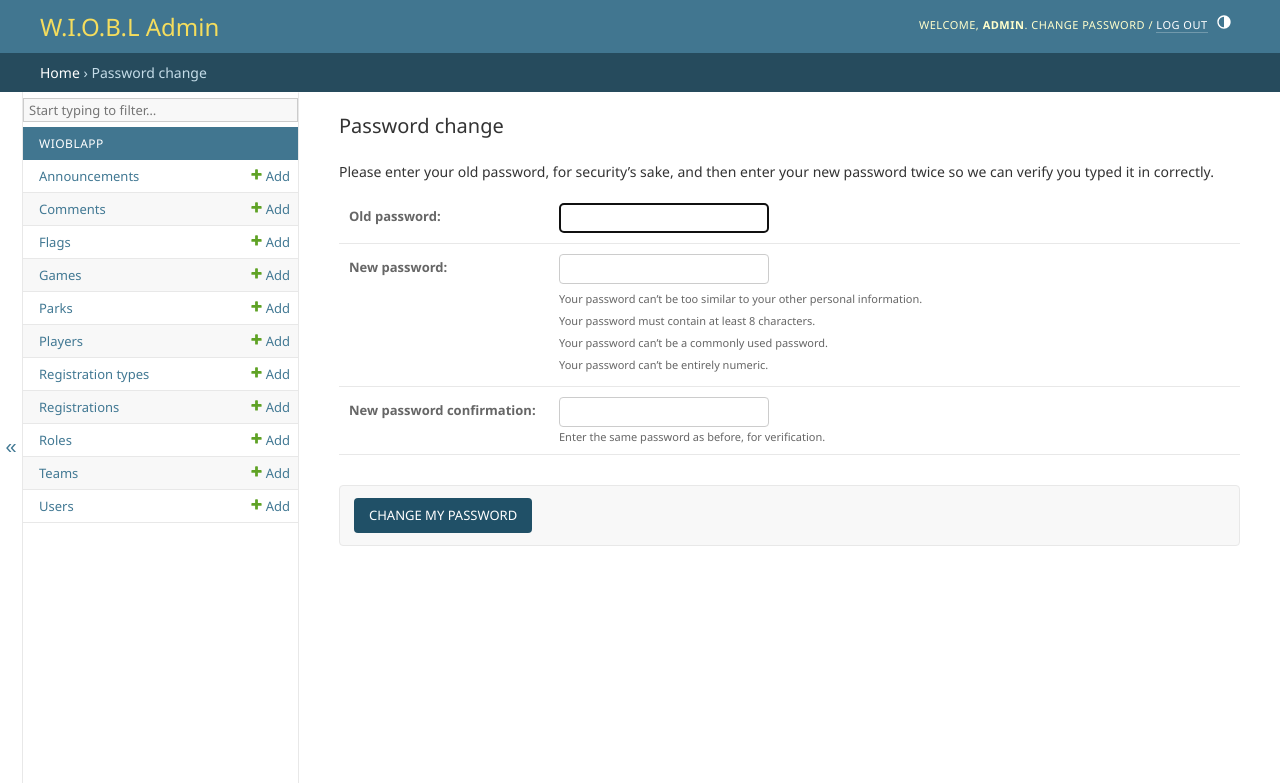
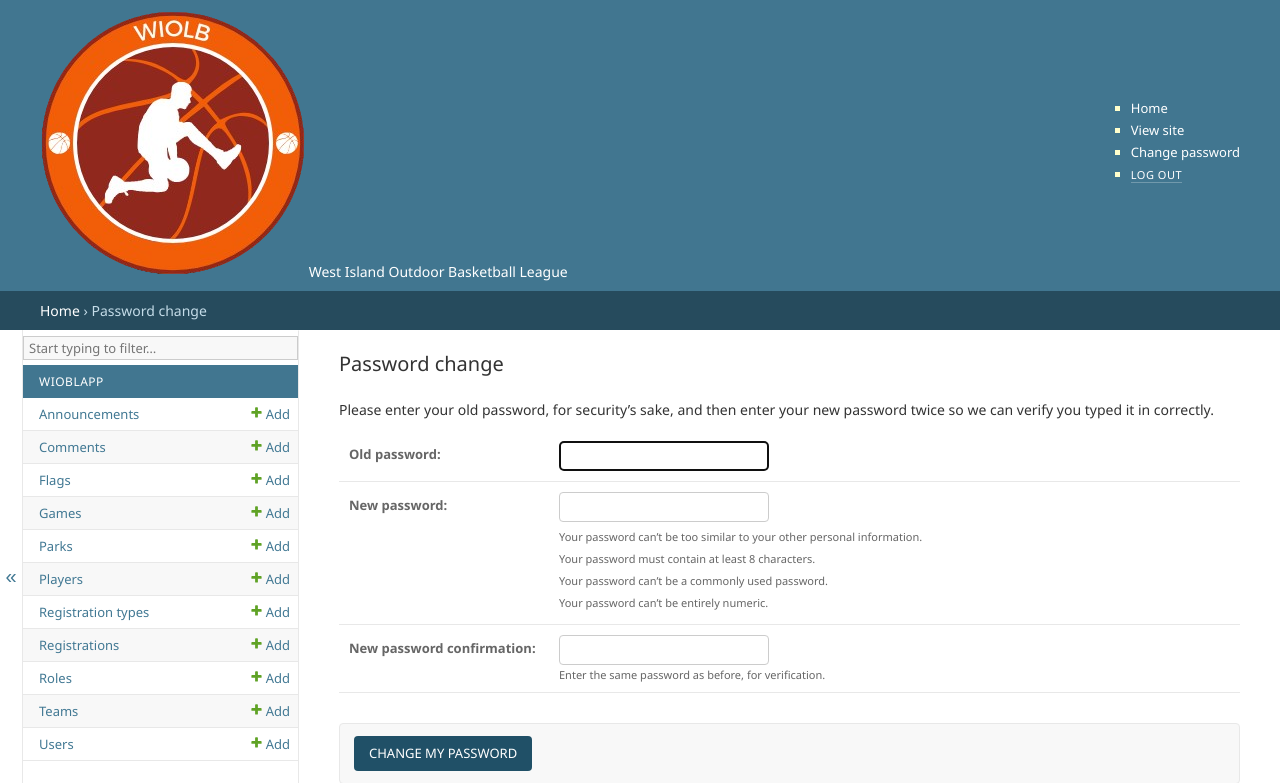
Before and after one commit to 582-41W-VA/lia-luvanier00, a Django app: a page that uses templates/admin/base.html in a window 1280 px wide. Shown: the top 783 px of the page. Run offline with Django 5.2, Linux system fonts and the light colour scheme; a user stored in the database is signed in.

Commit message:
create a nav template, start styling the nav

```diff
--- a/templates/admin/base.html
+++ b/templates/admin/base.html
@@ -21,6 +21,8 @@
     {% if LANGUAGE_BIDI %}<link rel="stylesheet" href="{% static "admin/css/responsive_rtl.css" %}">{% endif %}
 {% endblock %}
 {% block blockbots %}<meta name="robots" content="NONE,NOARCHIVE">{% endblock %}
+<link href="https://fonts.googleapis.com/css2?family=Montserrat:wght@400;600&display=swap" rel="stylesheet">
+
 </head>
 
 <body class="{% if is_popup %}popup {% endif %}{% block bodyclass %}{% endblock %}"
@@ -29,46 +31,20 @@
 <!-- Container -->
 <div id="container">
 
-    {% if not is_popup %}
-    <!-- Header -->
+  {% if not is_popup %}
     {% block header %}
       <header id="header">
         <div id="branding">
-        {% block branding %}{% endblock %}
+          <a href="{% url 'admin:index' %}" class="custom-branding">
+            <img src="{% static 'images/logo.png' %}" alt="Logo">
+            <span class="brand-name">West Island Outdoor Basketball League</span>
+          </a>
         </div>
-        {% block usertools %}
-        {% if has_permission %}
-        <div id="user-tools">
-            {% block welcome-msg %}
-                {% translate 'Welcome,' %}
-                <strong>{% firstof user.get_short_name user.get_username %}</strong>.
-            {% endblock %}
-            {% block userlinks %}
-                {% if site_url %}
-                    <a href="{{ site_url }}">{% translate 'View site' %}</a> /
-                {% endif %}
-                {% if user.is_active and user.is_staff %}
-                    {% url 'django-admindocs-docroot' as docsroot %}
-                    {% if docsroot %}
-                        <a href="{{ docsroot }}">{% translate 'Documentation' %}</a> /
-                    {% endif %}
-                {% endif %}
-                {% if user.has_usable_password %}
-                <a href="{% url 'admin:password_change' %}">{% translate 'Change password' %}</a> /
-                {% endif %}
-                <form id="logout-form" method="post" action="{% url 'admin:logout' %}">
-                    {% csrf_token %}
-                    <button type="submit">{% translate 'Log out' %}</button>
-                </form>
-                {% include "admin/color_theme_toggle.html" %}
-            {% endblock %}
-        </div>
-        {% endif %}
-        {% endblock %}
-        {% block nav-global %}{% endblock %}
+        {% include "admin/navbar.html" %}
       </header>
     {% endblock %}
-    <!-- END Header -->
+
+
     {% block nav-breadcrumbs %}
       <nav aria-label="{% translate 'Breadcrumbs' %}">
         {% block breadcrumbs %}
--- /dev/null
+++ b/templates/admin/navbar.html
@@ -0,0 +1,18 @@
+
+<!-- navbar.html -->
+<nav id="navbar" class="navbar">
+    <ul class="navbar-list">
+      <li class="navbar-item"><a href="{% url 'admin:index' %}">Home</a></li>
+
+      {% if user.is_authenticated %}
+        <li class="navbar-item"><a href="{{ site_url }}">View site</a></li>
+        <li class="navbar-item"><a href="{% url 'admin:password_change' %}">Change password</a></li>
+        <li class="navbar-item">
+          <form id="logout-form" method="post" action="{% url 'admin:logout' %}">
+            {% csrf_token %}
+            <button type="submit">Log out</button>
+          </form>
+        </li>
+      {% endif %}
+    </ul>
+  </nav>
--- a/wiobl/settings.py
+++ b/wiobl/settings.py
@@ -39,6 +39,7 @@ INSTALLED_APPS = [
     'django.contrib.sessions',
     'django.contrib.messages',
     'django.contrib.staticfiles',
+
 ]
 
 MIDDLEWARE = [
```
Also changed, not shown: db.sqlite3, 1 other file.
